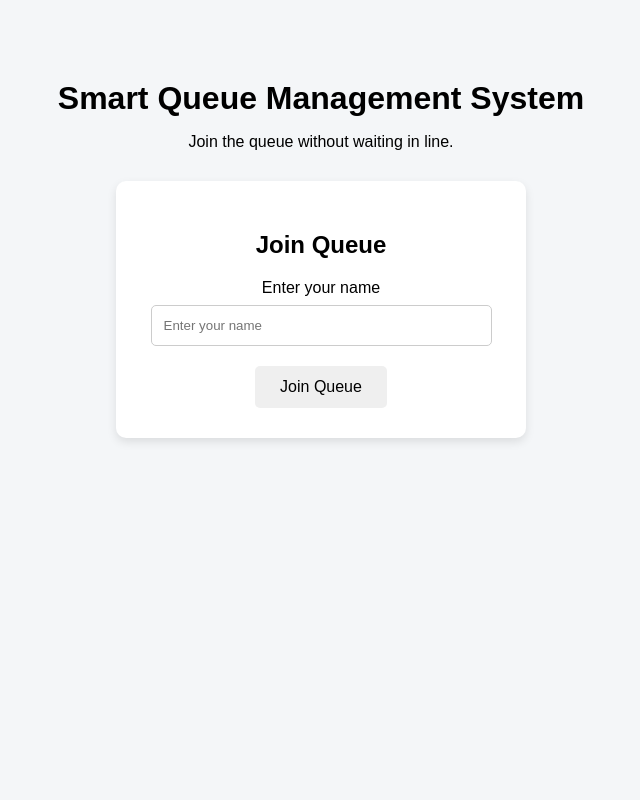
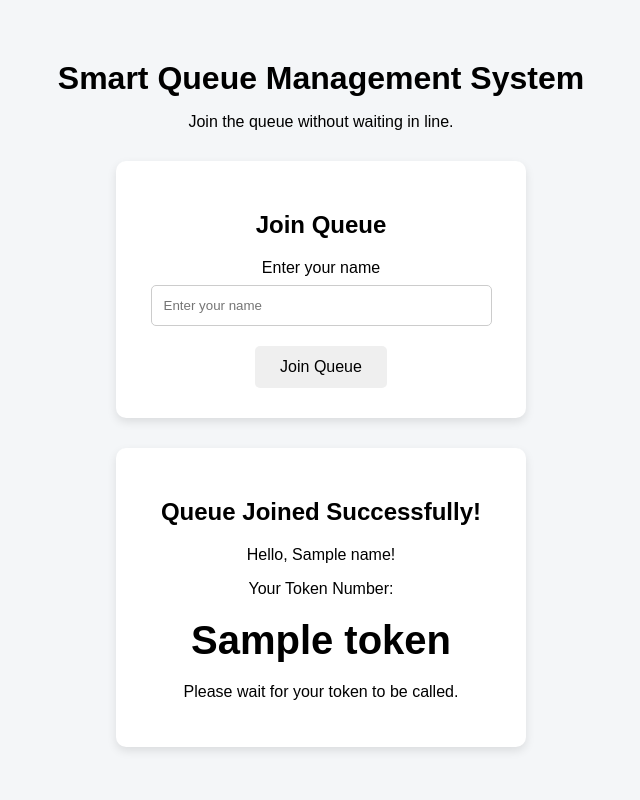
Before and after one commit to srijansathishpoojary-png/Smart-Queue-Management-System, a Flask app: template templates/index.html in a window 1280 px wide. Shown: the whole page, without its empty margins (319-959 px from the left). Run offline with Flask 3, Linux system fonts and the light colour scheme; the template is opened without the code that fills it: most values are stand-ins (such as "Sample title", 1, 10 or a date in 2020).

Commit message:
Implement queue token generation

```diff
--- a/app.py
+++ b/app.py
@@ -1,6 +1,34 @@
-from flask import Flask, render_template
+from flask import Flask, render_template, request
+import sqlite3
+import os
 
 app = Flask(__name__)
+
+DATABASE = "database/queue.db"
+
+
+def get_db_connection():
+    connection = sqlite3.connect(DATABASE)
+    connection.row_factory = sqlite3.Row
+    return connection
+
+
+def initialize_database():
+    os.makedirs("database", exist_ok=True)
+
+    connection = get_db_connection()
+
+    connection.execute("""
+        CREATE TABLE IF NOT EXISTS queue (
+            id INTEGER PRIMARY KEY AUTOINCREMENT,
+            name TEXT NOT NULL,
+            token TEXT NOT NULL,
+            status TEXT NOT NULL DEFAULT 'Waiting'
+        )
+    """)
+
+    connection.commit()
+    connection.close()
 
 
 @app.route("/")
@@ -8,5 +36,37 @@ def home():
     return render_template("index.html")
 
 
+@app.route("/join", methods=["POST"])
+def join_queue():
+    name = request.form["name"]
+
+    connection = get_db_connection()
+
+    # Count people already in the queue
+    count = connection.execute(
+        "SELECT COUNT(*) FROM queue"
+    ).fetchone()[0]
+
+    # Generate token
+    token_number = count + 1
+    token = f"A{token_number:03d}"
+
+    # Save user to database
+    connection.execute(
+        "INSERT INTO queue (name, token) VALUES (?, ?)",
+        (name, token)
+    )
+
+    connection.commit()
+    connection.close()
+
+    return render_template(
+        "index.html",
+        token=token,
+        name=name
+    )
+
+
 if __name__ == "__main__":
+    initialize_database()
     app.run(debug=True)
--- a/static/style.css
+++ b/static/style.css
@@ -7,14 +7,15 @@ body {
 
 .container {
     text-align: center;
-    margin-top: 80px;
+    margin-top: 60px;
 }
 
 h1 {
     margin-bottom: 10px;
 }
 
-.queue-card {
+.queue-card,
+.token-card {
     background-color: white;
     width: 350px;
     margin: 30px auto;
@@ -23,7 +24,8 @@ h1 {
     box-shadow: 0 4px 10px rgba(0, 0, 0, 0.1);
 }
 
-.queue-card h2 {
+.queue-card h2,
+.token-card h2 {
     margin-bottom: 20px;
 }
 
@@ -47,3 +49,9 @@ button {
     cursor: pointer;
     font-size: 16px;
 }
+
+.token {
+    font-size: 40px;
+    font-weight: bold;
+    margin: 20px 0;
+}
--- a/templates/index.html
+++ b/templates/index.html
@@ -22,7 +22,8 @@
 
             <h2>Join Queue</h2>
 
-            <form>
+            <form action="/join" method="POST">
+
                 <label for="name">Enter your name</label>
 
                 <input
@@ -36,9 +37,31 @@
                 <button type="submit">
                     Join Queue
                 </button>
+
             </form>
 
         </div>
+
+
+        {% if token %}
+
+        <div class="token-card">
+
+            <h2>Queue Joined Successfully!</h2>
+
+            <p>Hello, {{ name }}!</p>
+
+            <p>Your Token Number:</p>
+
+            <div class="token">
+                {{ token }}
+            </div>
+
+            <p>Please wait for your token to be called.</p>
+
+        </div>
+
+        {% endif %}
 
     </div>
 
```
